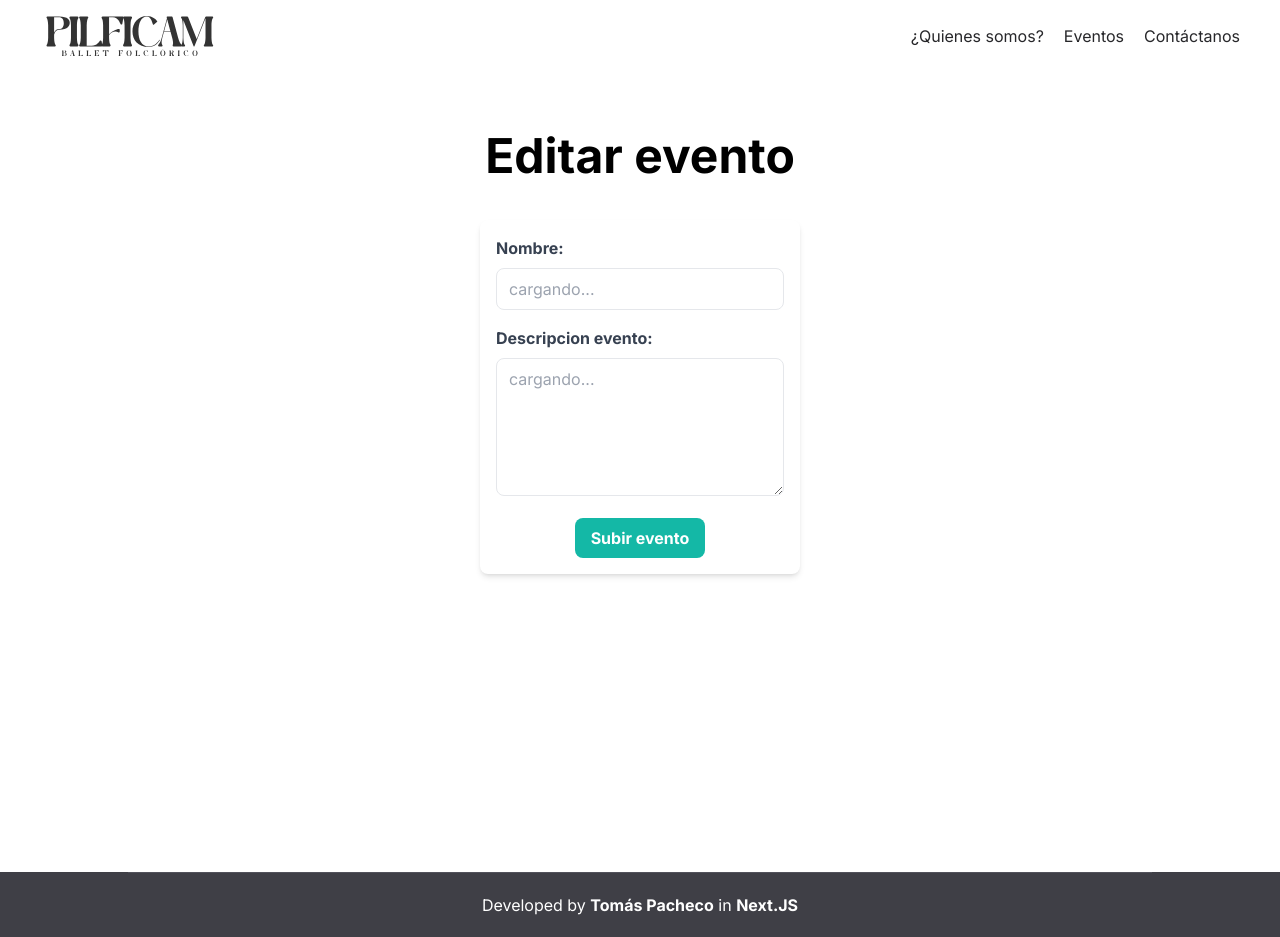
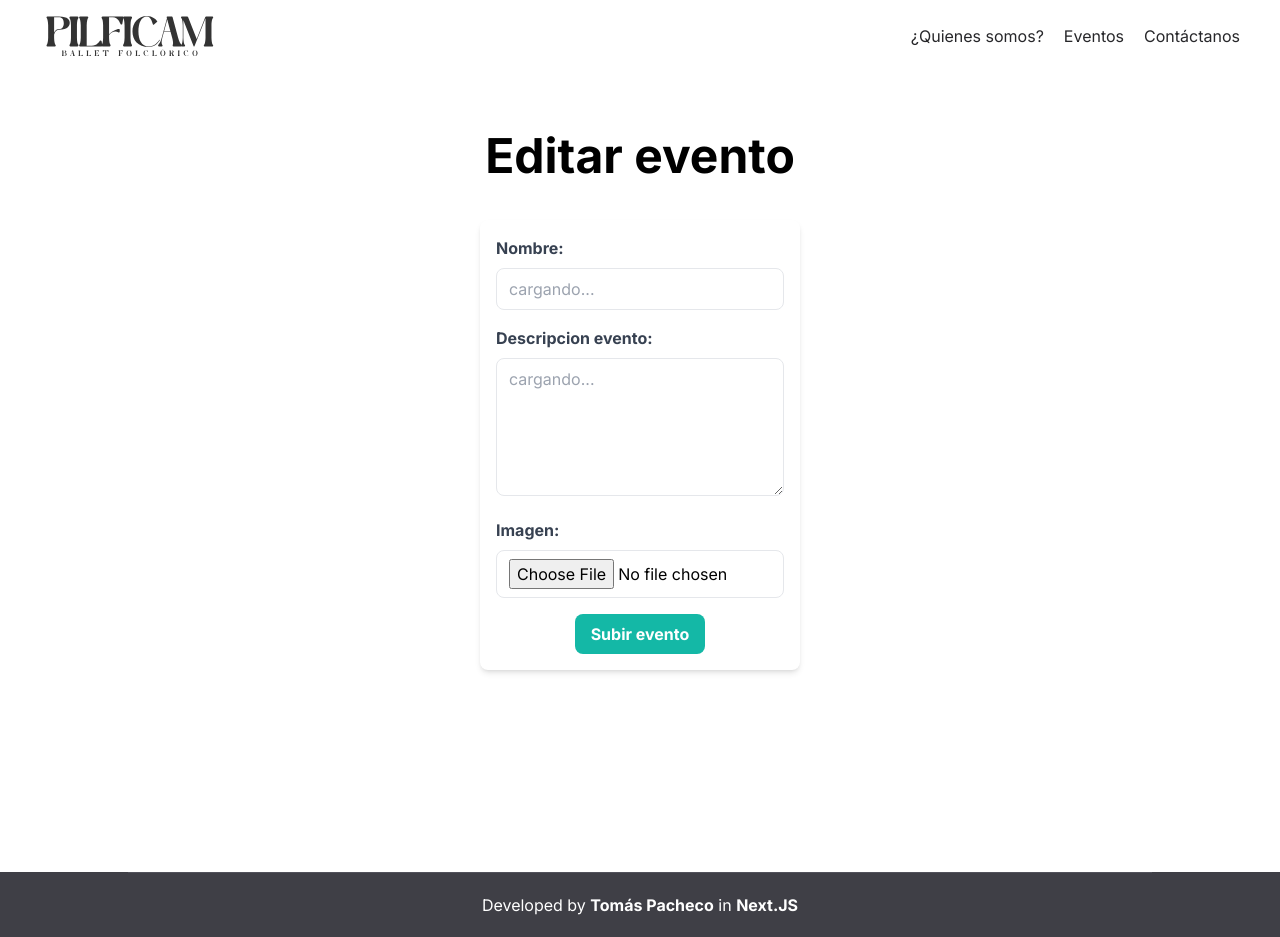
Before and after one commit to thesoftmoon/portfolio-next, a Next.js app: page /admin/events/edit-event/1 in a window 1280 px wide. Built offline with nearby package versions, Linux system fonts and the light colour scheme; no server answers; the database is empty.

Commit message:
added image to event update

```diff
--- a/app/admin/events/edit-event/[eventId]/page.js
+++ b/app/admin/events/edit-event/[eventId]/page.js
@@ -3,11 +3,20 @@ import React, { useState, useEffect } from 'react'
 import editData from '@/firebase/firestore/editData';
 import getData from '@/firebase/firestore/getData';
 import Image from 'next/image';
+import { ToastContainer, toast } from 'react-toastify';
+import addImage from '@/firebase/firestore/addImage';
 
 function Page({ params }) {
   const [name, setName] = useState('');
   const [description, setDescription] = useState('');
   const [eventData, setEventData] = useState();
+  const [file, setFile] = useState(null);
+  const [updated, setUpdated] = useState(false);
+
+  const handleFileChange = (e) => {
+    const selectedImage = e.target.files[0];
+    setFile(selectedImage)
+  }
 
   // here useEffect for prevent the data loop
   useEffect(() => {
@@ -20,11 +29,12 @@ function Page({ params }) {
         const data = result.data();
         console.log('data fetch' + data)
         setEventData(data)
+        setUpdated(false);
       }
     };
 
     fetchData();
-  }, [params.eventId])
+  }, [params.eventId, updated])
 
   // here useEffect to console.log the updated state data
   useEffect(() => {
@@ -33,8 +43,27 @@ function Page({ params }) {
 
   const handleUpdate = async (e) => {
     e.preventDefault();
+    const notification = toast.loading("Subiendo datos...")
+    // Better to store in local variable than state...
+    let imageUrl = '';
+
+
+    try {
+      const { result, error } = await addImage('events', file)
+      if (error) {
+        console.log('error uploading the image: ' + error)
+      } else {
+        console.log('Image uploaded, the url is: ' + result);
+        imageUrl = result;
+      }
+    } catch (error) {
+      console.log('error uploading the image: ' + error)
+    }
+
+
     const newData = {
       name: name,
+      image: imageUrl,
       description: description,
     };
 
@@ -47,9 +76,13 @@ function Page({ params }) {
     }
     else {
       console.log('Datos actualizados correctamente');
+      toast.update(notification, { render: "Datos enviados", type: "success", isLoading: false, autoClose: 1000 });
+      console.log('Data Updated')
     }
     setName('');
     setDescription('');
+    setFile(null);
+    setUpdated(true);
   };
 
   return (
@@ -93,12 +126,25 @@ function Page({ params }) {
         )
         }
 
+        <div className="mb-4">
+          <label htmlFor="image" className='block text-gray-700 font-bold mb-2'>
+            Imagen:
+          </label>
+          <input type="file"
+            id='image'
+            className='w-full px-3 py-2 border rounded-lg focus:outline-none focus:border-blue-500'
+            onChange={handleFileChange}
+          />
+        </div>
+
         <div className="text-center">
           <button type='submit' className="bg-teal-500 hover:bg-teal-600 transition-colors text-white font-bold py-2 px-4 rounded-lg">
             Subir evento
           </button>
         </div>
       </form>
+      <ToastContainer />
+
     </main>
   );
 }
--- a/app/components/NewEvent.js
+++ b/app/components/NewEvent.js
@@ -4,7 +4,6 @@ import React, { useState } from 'react';
 import addData from '@/firebase/firestore/addData';
 import addImage from '@/firebase/firestore/addImage';
 import { ToastContainer, toast } from 'react-toastify';
-import 'react-toastify/dist/ReactToastify.css';
 
 function NewEvent() {
     const [name, setName] = useState('');
@@ -24,7 +23,6 @@ function NewEvent() {
 
         if (file) {
             try {
-
                 const { result, error } = await addImage('events', file)
                 if (error) {
                     console.log('error uploading the image: ' + error)
--- a/app/layout.js
+++ b/app/layout.js
@@ -2,6 +2,8 @@ import { Inter } from 'next/font/google'
 import './globals.scss'
 import Navbar from './components/Navbar'
 import Footer from './components/Footer'
+import 'react-toastify/dist/ReactToastify.css';
+
 
 const inter = Inter({ subsets: ['latin'] })
 
```
